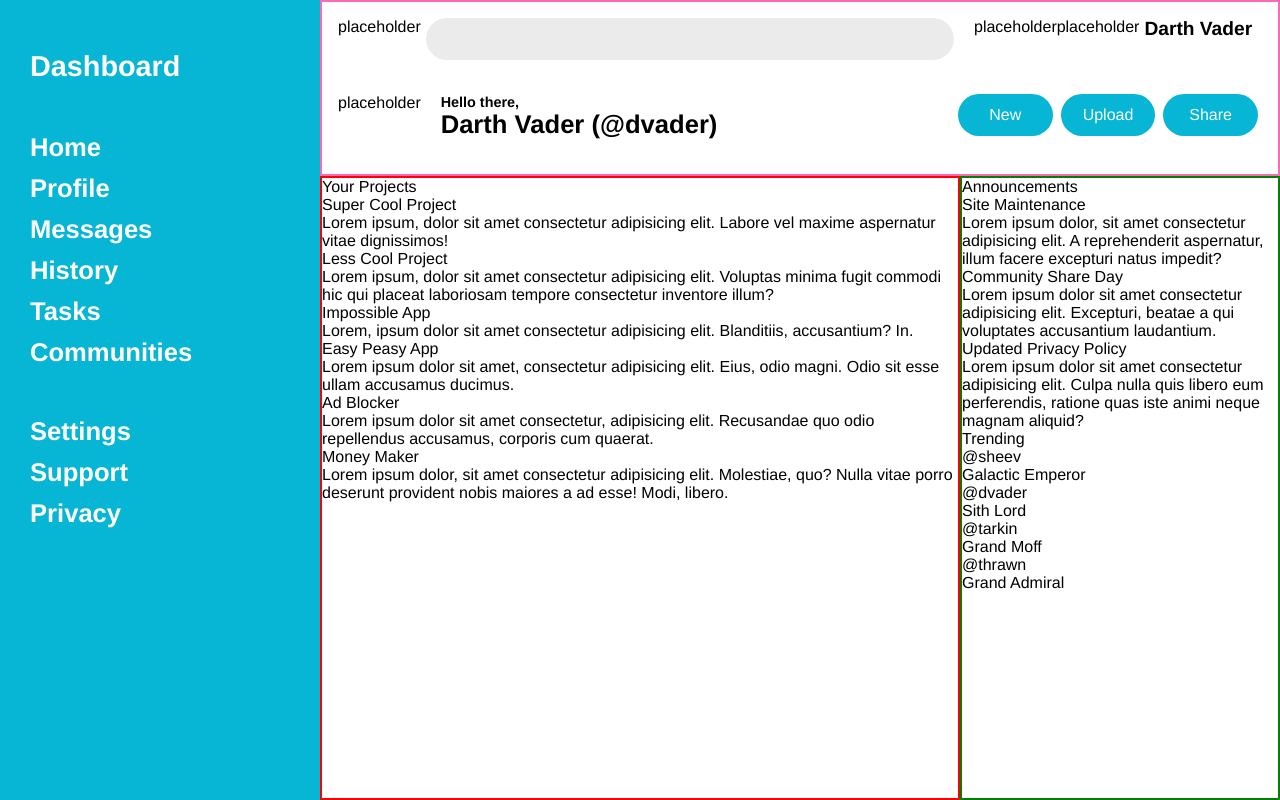
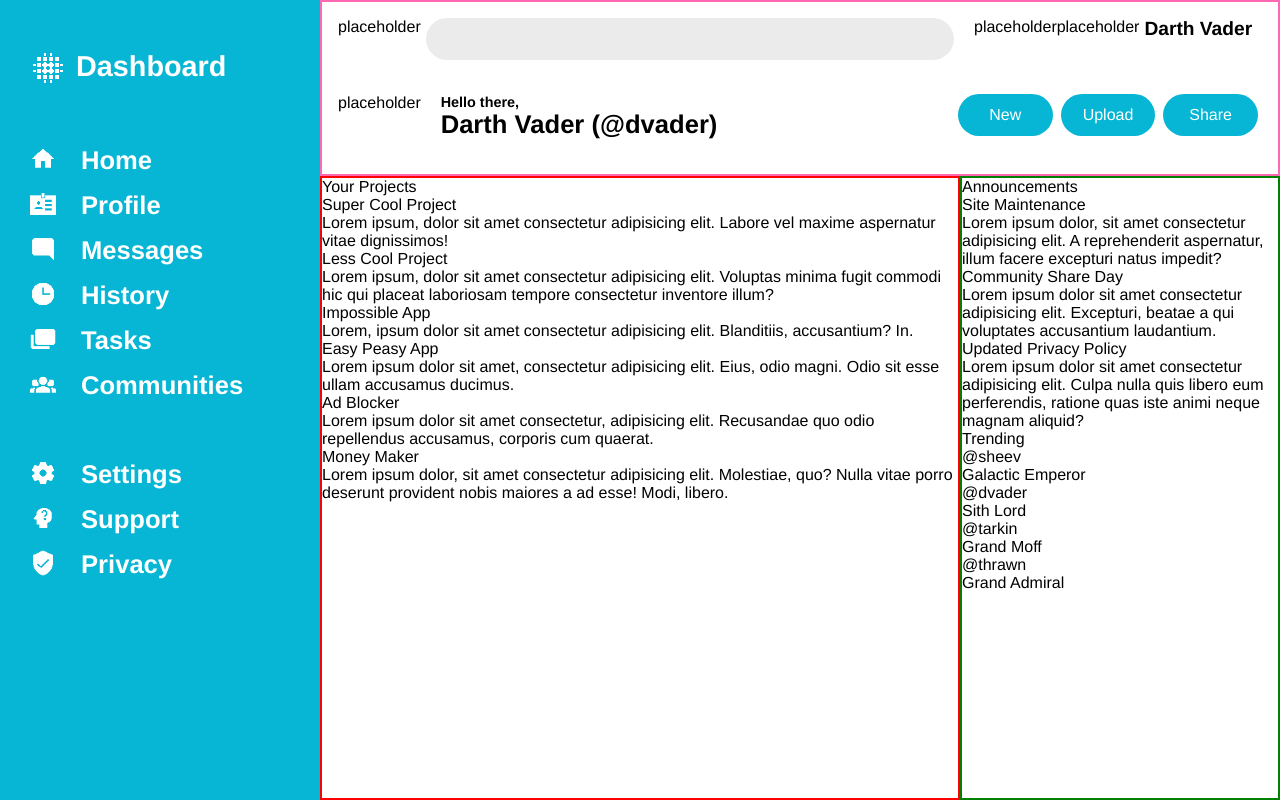
Before and after one commit to Rlaur2/admin_dashboard, a plain HTML site: page index.html in a window 1280 px wide. Drawn offline with Linux system fonts and the light colour scheme.

Commit message:
Add and implement images

```diff
--- a/index.html
+++ b/index.html
@@ -10,19 +10,19 @@
 <body>
     <div class="container">
         <div class="dashboard">
-            <div class="dashboard-header">Dashboard</div>
+            <div class="dashboard-header"> <img src="./images/blur-white.png" alt="dashboard icon"> Dashboard</div>
             <div class="dash-main">
-                <div class="home">Home</div>
-                <div class="profile">Profile</div>
-                <div class="messages">Messages</div>
-                <div class="history">History</div>
-                <div class="tasks">Tasks</div>
-                <div class="community">Communities</div>
+                <div class="home"><img src="./images/home.png" alt="home icon"> Home</div>
+                <div class="profile"><img src="./images/badge-account-horizontal.png" alt="profile icon">Profile</div>
+                <div class="messages"><img src="./images/message-reply.png" alt="message icon">Messages</div>
+                <div class="history"><img src="./images/clock-time-four.png" alt="history icon">History</div>
+                <div class="tasks"><img src="./images/card-multiple.png" alt="tasks icon">Tasks</div>
+                <div class="community"><img src="./images/account-group.png" alt="communities icon">Communities</div>
             </div>
             <div class="dash-settings">
-                <div class="settings">Settings</div>
-                <div class="support">Support</div>
-                <div class="privacy">Privacy</div>
+                <div class="settings"><img src="./images/cog.png" alt="settings icon">Settings</div>
+                <div class="support"><img src="./images/head-question.png" alt="support icon">Support</div>
+                <div class="privacy"><img src="./images/shield-check.png" alt="privacy icon">Privacy</div>
             </div>
         </div>
         <div class="main-header">
--- a/style.css
+++ b/style.css
@@ -25,20 +25,41 @@
 }
 
 .dashboard-header {
-    margin: 50px 0 50px 30px;
+    margin: 50px 0 60px 30px;
     font-size: 1.8rem;
+    display: flex;
 }
 
 .dash-main {
-    margin: 50px 0 50px 30px;
+    margin: 50px 0 60px 30px;
     display: grid;
-    gap: 12px 0;
+    gap: 16px 0;
+}
+
+.dash-main div {
+    display: flex;
 }
 
 .dash-settings {
     margin: 0 0 0 30px;
     display: grid;
-    gap: 12px 0;
+    gap: 16px 0;
+}
+
+.dash-settings div {
+    display: flex;
+}
+
+.dashboard img {
+    height: 26px;
+    width: 26px;
+    margin-right: 25px;
+}
+
+.dashboard-header img {
+    height: 36px;
+    width: 36px;
+    margin-right: 10px;
 }
 
 .main-header {
```
Also changed, not shown: images/account-group.png (added), images/badge-account-horizontal.png (added), images/bell-ring-outline.png (added), images/blur-white.png (added), images/blur.png (added), images/card-multiple.png (added), images/clock-time-four.png (added), images/cog.png (added), images/cog.svg (added), images/eye-plus.png (added), images/google-circles-extended.png (added), images/head-question.png (added), images/home.png (added), images/magnify.png (added), 4 more files.
